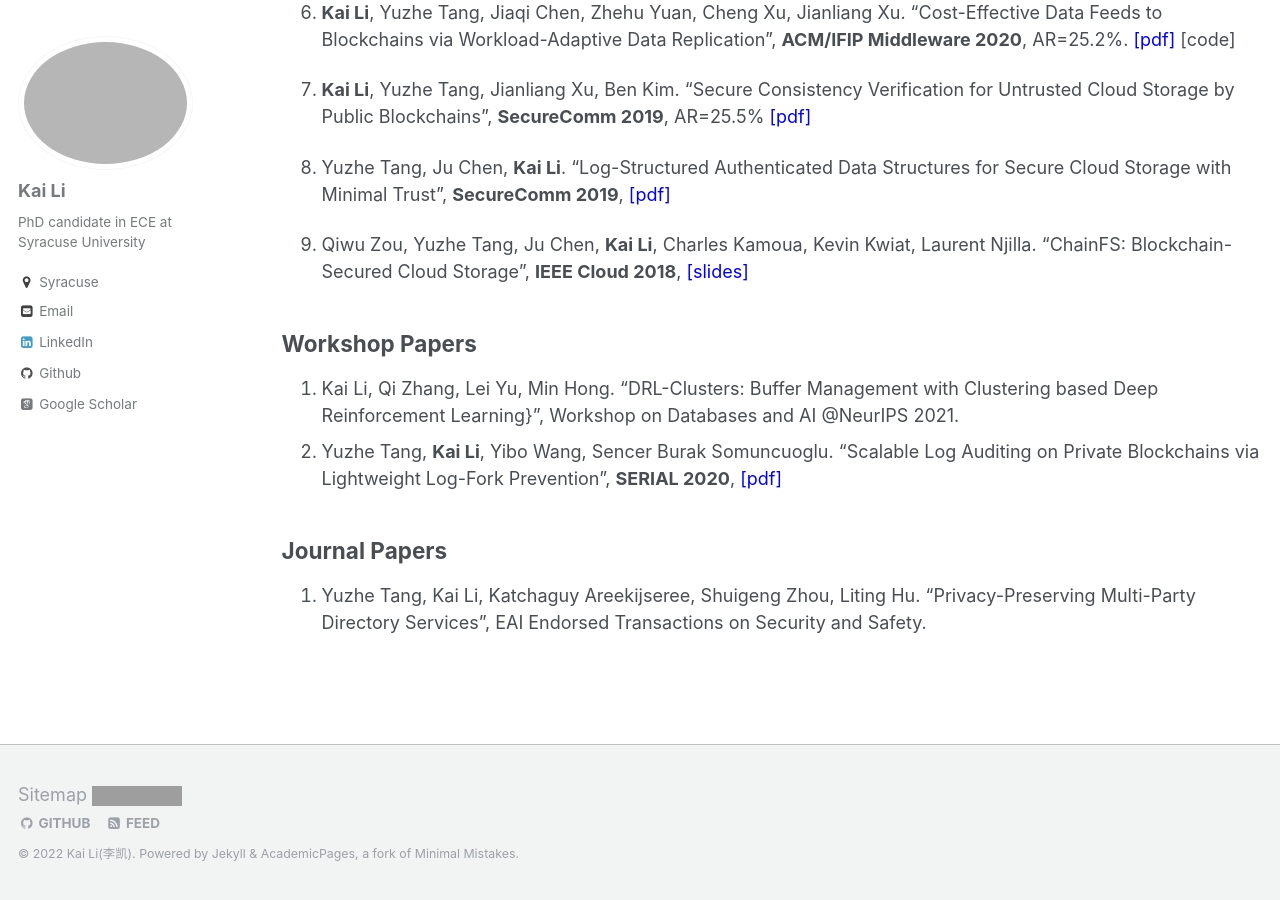
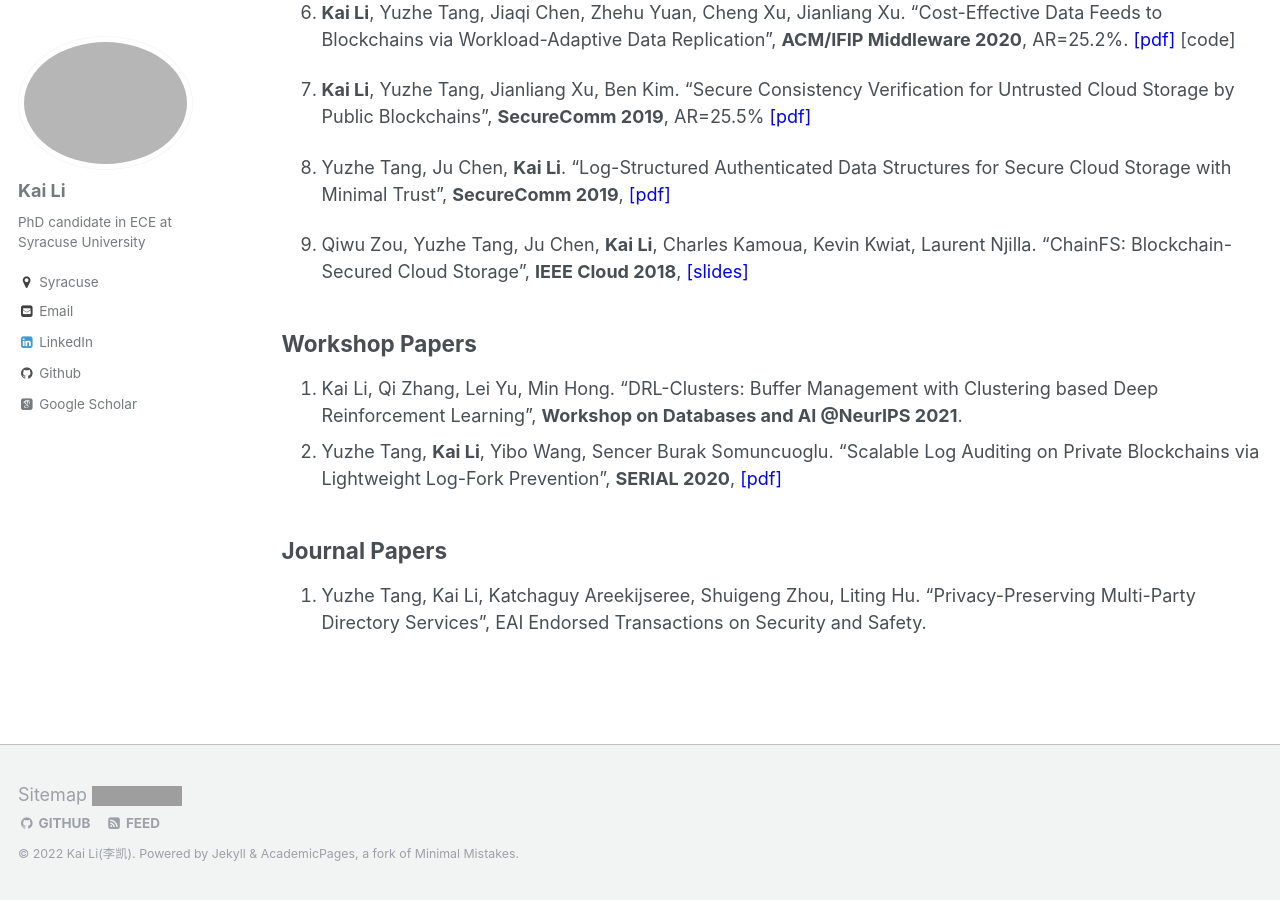
Before and after one commit to likai1993/likai1993.github.io, a Jekyll site: the page built from _pages/publications.md, in a window 1280 px wide and 900 px high, scrolled down 624 px. Built offline with Jekyll 4.4.1, drawn with Linux system fonts in a browser that asks for light colours; some web fonts are replaced; grey boxes are pictures that could not be loaded.

```diff
--- a/_pages/publications.md
+++ b/_pages/publications.md
@@ -31,7 +31,7 @@ Conference Papers
 
 Workshop Papers
 ----
-1. Kai Li, Qi Zhang, Lei Yu, Min Hong. "DRL-Clusters: Buffer Management with Clustering based Deep Reinforcement Learning}", Workshop on Databases and AI @NeurIPS 2021.
+1. Kai Li, Qi Zhang, Lei Yu, Min Hong. "DRL-Clusters: Buffer Management with Clustering based Deep Reinforcement Learning", **Workshop on Databases and AI @NeurIPS 2021**.
 1. Yuzhe Tang, **Kai Li**, Yibo Wang, Sencer Burak Somuncuoglu. "Scalable Log Auditing on Private Blockchains via Lightweight Log-Fork Prevention", **SERIAL 2020**, <span style="color:blue">[[pdf]](https://dl.acm.org/doi/pdf/10.1145/3429884.3430032)</span>
 
 Journal Papers
```
